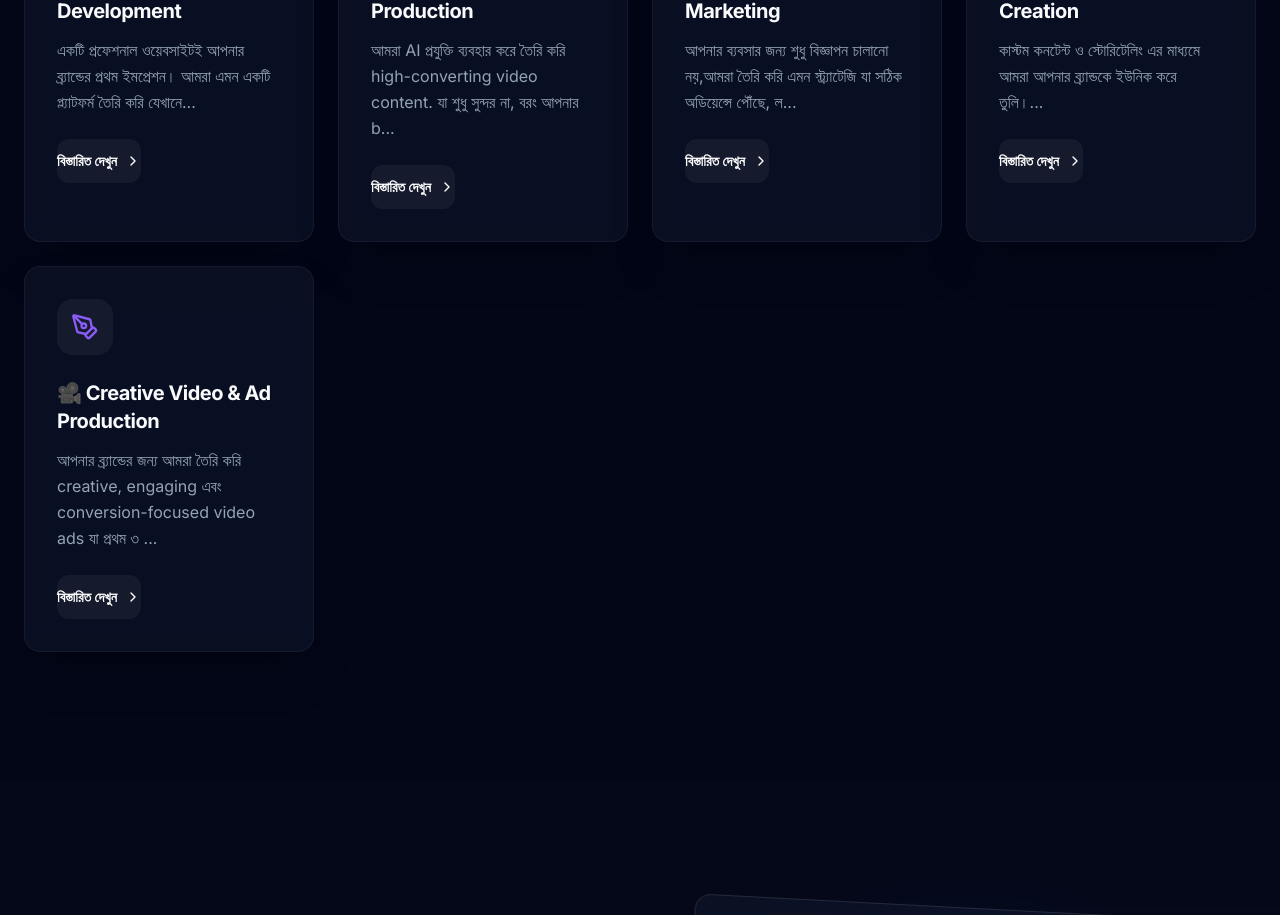
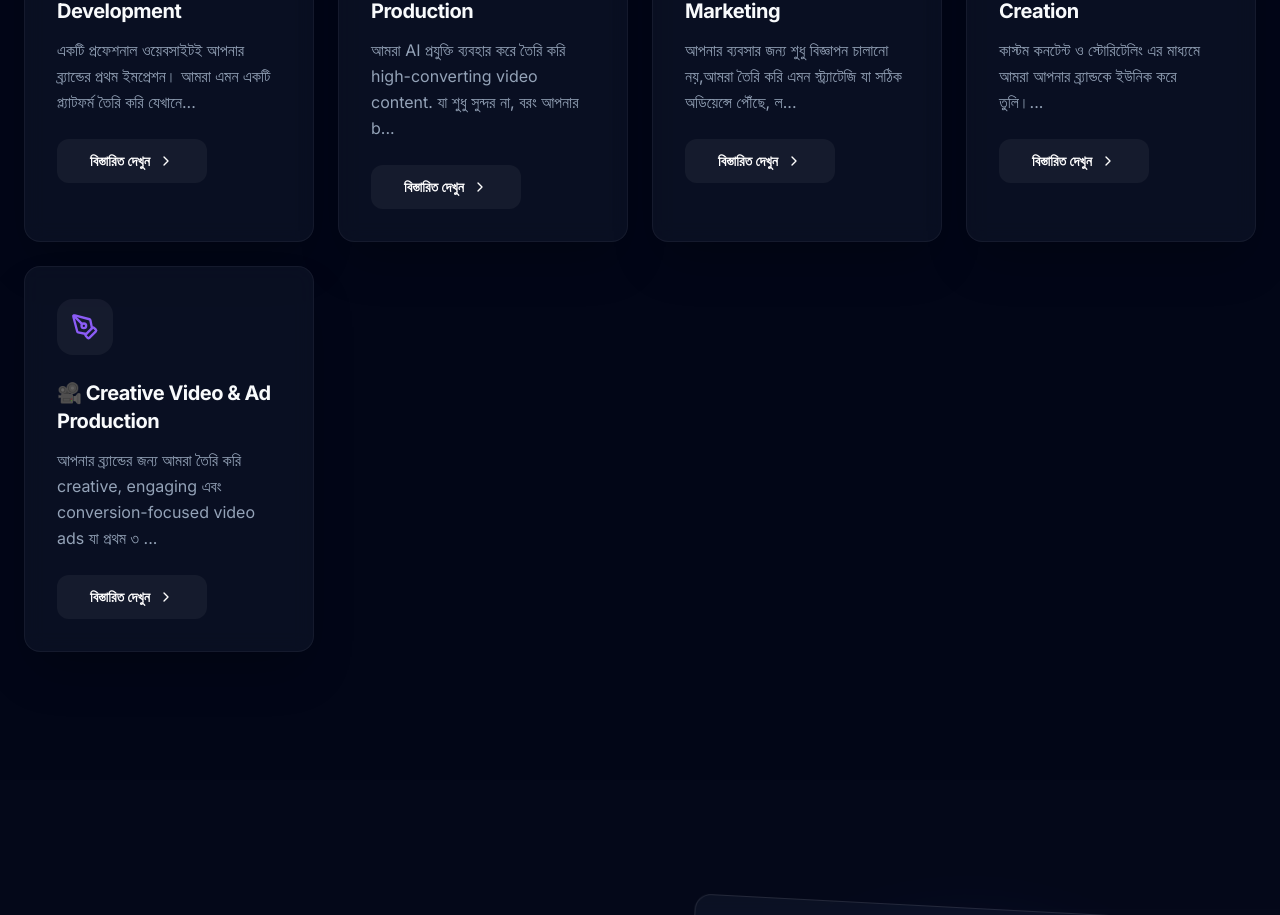
Before and after one commit to sifat42000/jannat-dreamworks, a React (Vite) app: page / in a window 1280 px wide. Shown: the part 1459-2374 px from the top of the page. Built offline with nearby package versions, Linux system fonts and the light colour scheme.

Commit message:
digaffgl

```diff
--- a/src/App.tsx
+++ b/src/App.tsx
@@ -1,18 +1,13 @@
 import { Suspense } from "react";
 import { useRoutes } from "react-router-dom";
 import { routes } from "./routes";
+import LoadingSpinner from "./components/LoadingSpinner";
 
 export default function App() {
   const element = useRoutes(routes);
 
   return (
-    <Suspense
-      fallback={
-        <div className="min-h-screen bg-agency-black text-white flex items-center justify-center">
-          লোড হচ্ছে...
-        </div>
-      }
-    >
+    <Suspense fallback={<LoadingSpinner />}>
       {element}
     </Suspense>
   );
--- a/src/components/HomePage.tsx
+++ b/src/components/HomePage.tsx
@@ -111,12 +111,12 @@ export default function HomePage() {
               </div>
               <h3 className="text-xl font-bold mb-3">{s.title}</h3>
               <p className="text-base text-text-dim leading-relaxed mb-6">{s.hero.description.slice(0, 100)}...</p>
-              <Link
-                to={`/service/${s.id}`}
-                className="mt-auto inline-flex items-center justify-center gap-2 bg-white/5 hover:bg-agency-purple text-white py-3 rounded-xl transition-all text-sm font-bold"
-              >
-                বিস্তারিত দেখুন <ChevronRight className="w-4 h-4" />
-              </Link>
+            <Link
+  to={`/service/${s.id}`}
+  className="mt-auto inline-flex w-fit min-w-[150px] items-center justify-center gap-2 rounded-xl bg-white/5 px-6 py-3 text-sm font-bold text-white transition-all hover:bg-agency-purple"
+>
+  বিস্তারিত দেখুন <ChevronRight className="w-4 h-4" />
+</Link>
             </motion.div>
           ))}
         </div>
--- /dev/null
+++ b/src/components/LoadingSpinner.tsx
@@ -0,0 +1,12 @@
+export default function LoadingSpinner() {
+  return (
+    <div className="min-h-screen bg-agency-black flex items-center justify-center">
+      <div className="text-center">
+        <div className="w-8 h-8 border-4 border-agency-purple border-t-transparent rounded-full animate-spin mx-auto"></div>
+        <p className="mt-4 text-agency-purple font-bold text-lg tracking-wide">
+          লোড হচ্ছে...
+        </p>
+      </div>
+    </div>
+  );
+}
```
